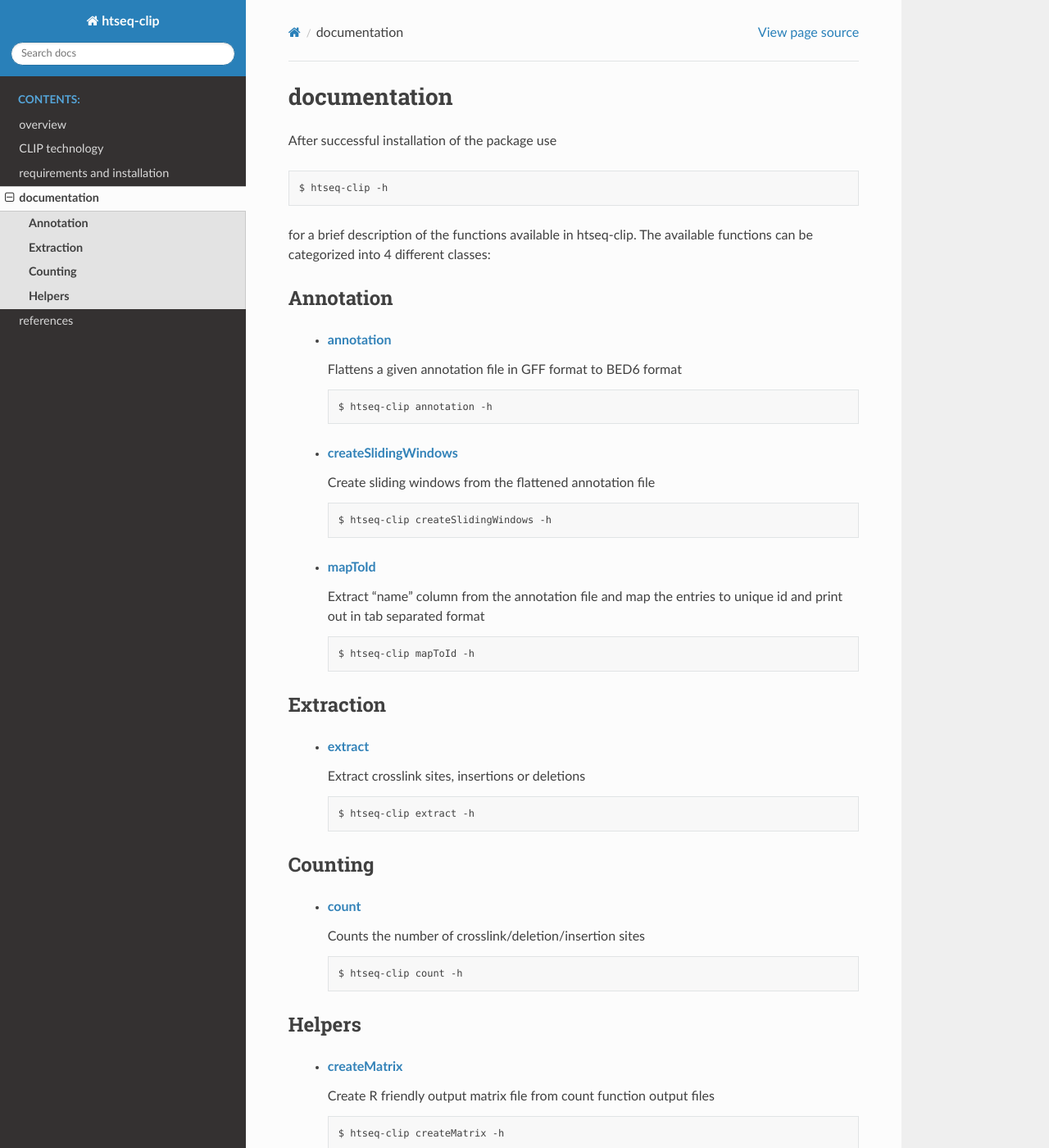
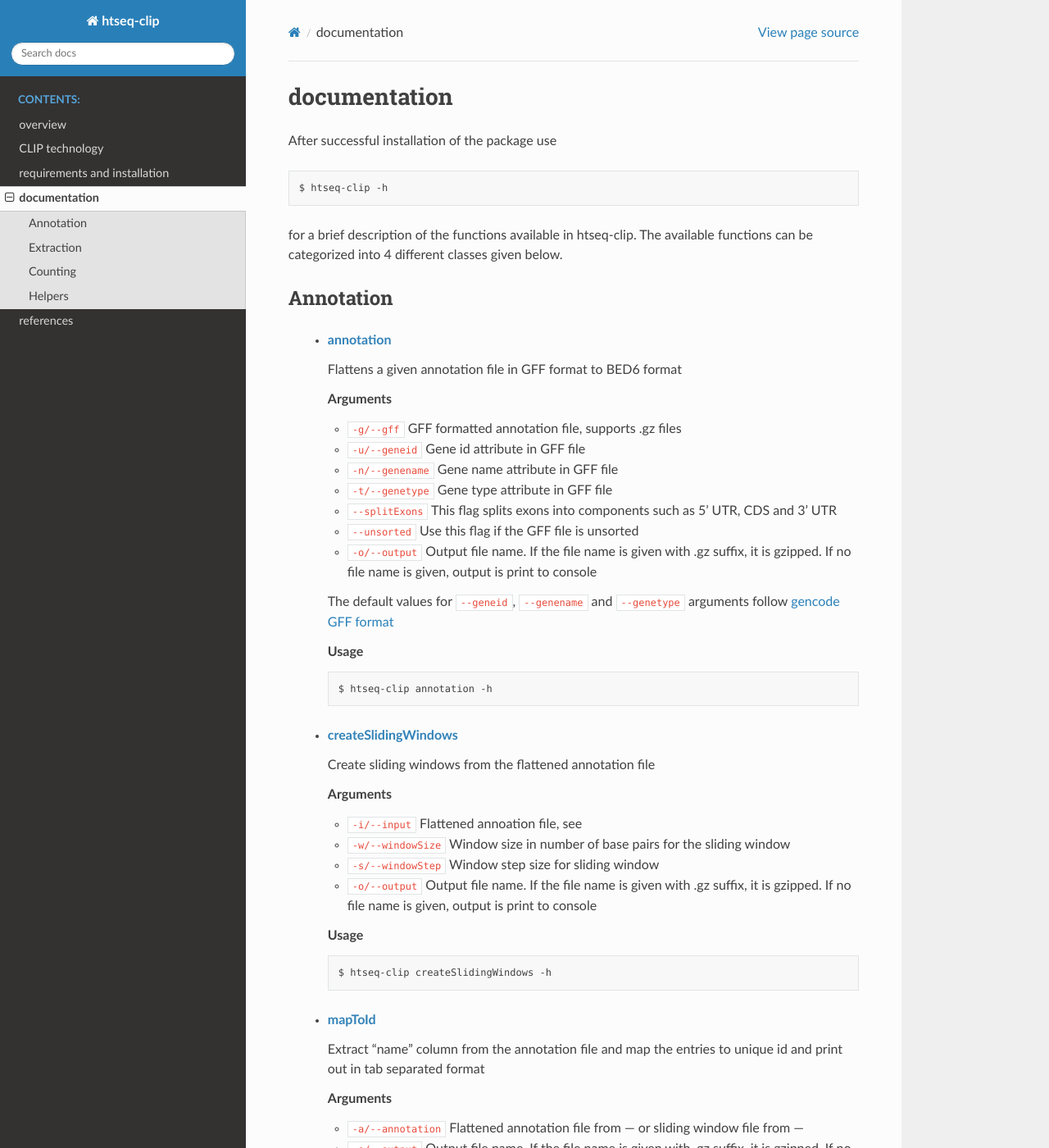
Before and after one commit to EMBL-Hentze-group/htseq-clip, a Sphinx documentation site: the page built from docs/source/documentation.rst, in a window 1280 px wide and 1400 px high. Shown: the whole window at 82% size. Built offline with Sphinx 7.4.7 and the Read the Docs theme 2.0.0, drawn with Linux system fonts in a browser that asks for light colours; some of the changed text lies outside the part shown.

Commit message:
updated documentation

```diff
--- a/docs/source/documentation.rst
+++ b/docs/source/documentation.rst
@@ -14,14 +14,31 @@ After successful installation of the package use
    $ htseq-clip -h
 
 for a brief description of the functions available in htseq-clip.
-The available functions can be categorized into 4 different classes:
+The available functions can be categorized into 4 different classes given below.
 
-**Annotation**
-**************
+Annotation
+**********
 
   * :c1:`annotation`
 
     Flattens a given annotation file in GFF format to BED6 format
+
+    **Arguments**
+
+    * ``-g/--gff``       GFF formatted annotation file, supports .gz files
+    * ``-u/--geneid``    Gene id attribute in GFF file
+    * ``-n/--genename``  Gene name attribute in GFF file
+    * ``-t/--genetype``  Gene type attribute in GFF file
+    * ``--splitExons``   This flag splits exons into components such as 5' UTR, CDS and 3' UTR
+    * ``--unsorted``     Use this flag if the GFF file is unsorted
+    * ``-o/--output``    Output file name. If the file name is given with .gz suffix, it is gzipped. If no file name is given, output is print to console
+
+    The default values for ``--geneid``, ``--genename`` and ``--genetype`` arguments follow
+    `gencode GFF format`_
+
+    .. _`gencode GFF format`: https://www.gencodegenes.org/pages/data_format.html
+
+    **Usage**
 
     .. code-block:: sh
 
@@ -30,6 +47,16 @@ The available functions can be categorized into 4 different classes:
   * :c1:`createSlidingWindows`
 
     Create sliding windows from the flattened annotation file
+
+    **Arguments**
+
+    * ``-i/--input``  Flattened annoation file, see
+    * ``-w/--windowSize``  Window size in number of base pairs for the sliding window
+    * ``-s/--windowStep``  Window step size for sliding window
+    * ``-o/--output``    Output file name. If the file name is given with .gz suffix, it is gzipped. If no file name is given, output is print to console
+
+
+    **Usage**
 
     .. code-block:: sh
 
@@ -40,12 +67,20 @@ The available functions can be categorized into 4 different classes:
     Extract "name" column from the annotation file and map the entries to unique id
     and print out in tab separated format
 
+    **Arguments**
+
+    * ``-a/--annotation``  Flattened annotation file from --- or sliding window file from ---
+    * ``-o/--output``    Output file name. If the file name is given with .gz suffix, it is gzipped. If no file name is given, output is print to console
+
+
+    **Usage**
+
     .. code-block:: sh
 
       $ htseq-clip mapToId -h
 
-**Extraction**
-**************
+Extraction
+**********
 
   * :c1:`extract`
 
@@ -55,8 +90,8 @@ The available functions can be categorized into 4 different classes:
 
       $ htseq-clip extract -h
 
-**Counting**
-************
+Counting
+********
 
   * :c1:`count`
 
@@ -66,8 +101,8 @@ The available functions can be categorized into 4 different classes:
 
       $ htseq-clip count -h
 
-**Helpers**
-***********
+Helpers
+*******
 
   * :c1:`createMatrix`
 
--- a/docs/source/index.rst
+++ b/docs/source/index.rst
@@ -25,7 +25,11 @@ data analysis using the companion R/Bioconductor package `DEWSeq`_
    documentation
    references
 
+`Matthias Hentze`_ and `Wolfgang Huber`_ Labs, European Molecular Laboratory (EMBL)
 
+.. _`Matthias Hentze`: https://www.embl.de/research/units/directors_research/hentze/index.html
+
+.. _`Wolfgang Huber`: https://www.embl.de/research/units/genome_biology/huber/index.html
 
 
 
--- a/docs/source/installation.rst
+++ b/docs/source/installation.rst
@@ -7,8 +7,7 @@ requirements
 htseq-clip requires Python version >= 3.5 and relies on `HTSeq`_  package
 for processing and filtering alignment (.bam) and annotation files (GFF)
 
+.. _`HTSeq`: https://pypi.org/project/HTSeq/
+
 installation
 ************
-
-
-.. _`HTSeq`: https://pypi.org/project/HTSeq/
```
